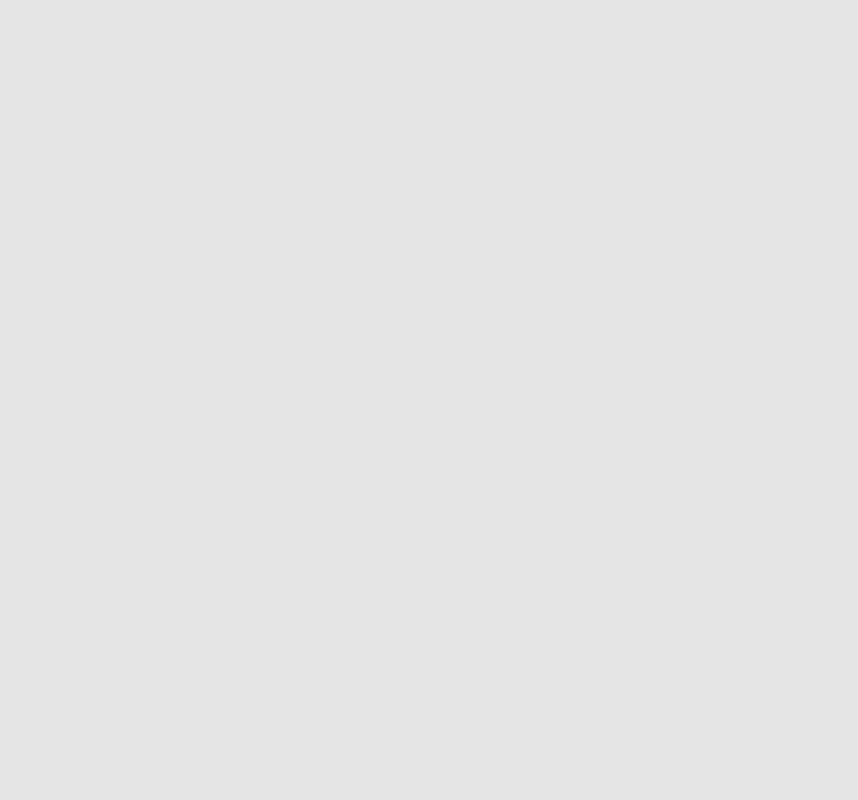
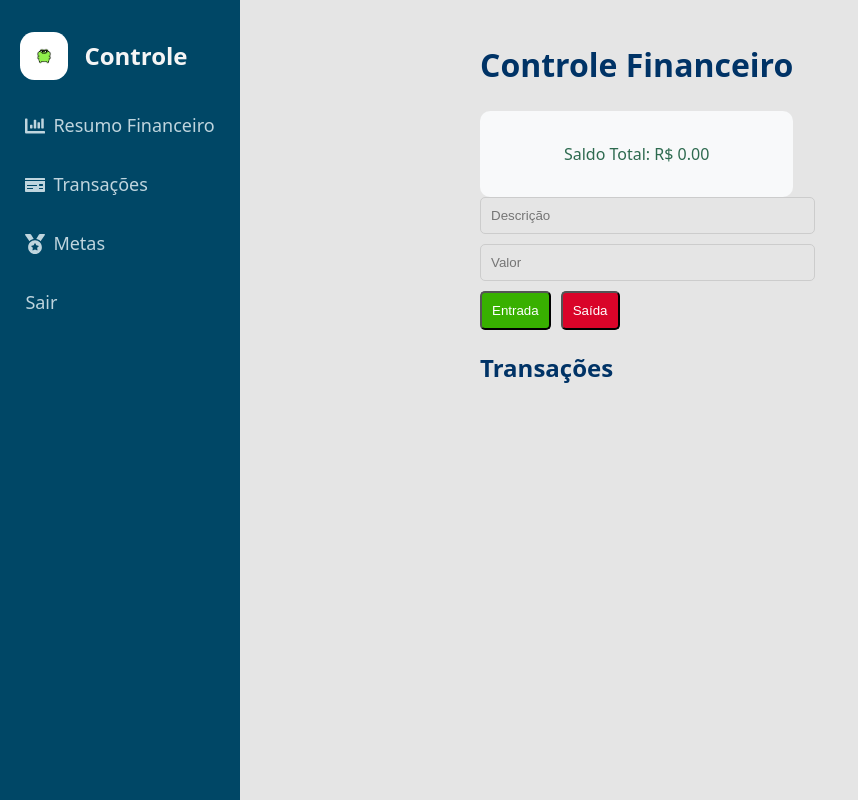
Before and after one commit to SophieKumagai/trabalhoAlex, a React (Vite) app: page /home/metas in a window 1280 px wide. Before the commit this address had no page. Shown: the whole page, without its empty margins (0-858 px from the left). Built offline with nearby package versions, Linux system fonts and the light colour scheme.

Commit message:
menu com sidebar e mostrando conteúdo do lado

```diff
--- a/src/components/App/App.jsx
+++ b/src/components/App/App.jsx
@@ -2,7 +2,7 @@ import React from 'react';
 import { BrowserRouter as Router, Route, Routes } from 'react-router-dom'; // Importando os componentes necessários
 
 import Login from "../Login/Login.jsx"
-import Menu from "../Menu/Menu.jsx"
+import Layout from "../Layout/Layout.jsx"
 import Cadastro from "../Cadastro/Cadastro.jsx"
 import ControleFinanceiro from "../ControleFinanceiro/ControleFinanceiro.jsx"
 
@@ -10,10 +10,17 @@ function App() {
   return (
     <Router>
       <Routes>
+
+        {/* sem sidebar */}
         <Route path="/" element={<Login/>} />
         <Route path="/cadastro" element={<Cadastro/>} />
-        <Route path="/home" element={<Menu />} />
-        <Route path="/controle" element={<ControleFinanceiro/>} />
+
+        {/* com sidebar */}
+        <Route path="/home" element={<Layout />}>
+          <Route path="/home/controle" element={<ControleFinanceiro />} />
+          <Route path="/home/transacoes" element={<ControleFinanceiro />} />
+          <Route path="/home/metas" element={<ControleFinanceiro />} />
+        </Route>
       </Routes>
     </Router>
   );
--- a/src/components/Cadastro/Cadastro.jsx
+++ b/src/components/Cadastro/Cadastro.jsx
@@ -1,5 +1,5 @@
 import React, { useEffect, useState } from 'react';
-import { FaRegEnvelope, FaRegEyeSlash, FaRegEye, FaRegUserCircle, FaRegFile, FaRegCalendarAlt } from 'react-icons/fa';
+import { FaRegEnvelope, FaRegEyeSlash, FaRegEye, FaRegUserCircle, FaRegFile} from 'react-icons/fa';
 import { useNavigate } from 'react-router-dom';
 
 import style from './Cadastro.module.css';
@@ -27,8 +27,34 @@ function Cadastro() {
     }
   })
 
+  function validarCPF(cpf) {
+    cpf = cpf.replace(/\D/g, "");
+
+    if (cpf.length !== 11 || /^(\d)\1{10}$/.test(cpf)) return false;
+
+    let soma = 0, resto;
+
+    for (let i = 0; i < 9; i++) soma += parseInt(cpf.charAt(i)) * (10 - i);
+    resto = (soma * 10) % 11;
+    if (resto === 10 || resto === 11) resto = 0;
+    if (resto !== parseInt(cpf.charAt(9))) return false;
+
+    soma = 0;
+    for (let i = 0; i < 10; i++) soma += parseInt(cpf.charAt(i)) * (11 - i);
+    resto = (soma * 10) % 11;
+    if (resto === 10 || resto === 11) resto = 0;
+
+    return resto === parseInt(cpf.charAt(10));
+  }
+
   const handleCadastro = () => {
     if (email && password && nome && sobrenome && cpf && dtNascimento && confirmPassword) {
+
+      // verificação e-mail
+      const emailRegex = /^[^\s@]+@[^\s@]+\.[^\s@]+$/;
+      if (emailRegex.test(email)) {
+        // verificação cpf
+        if (validarCPF(cpf) === true) {
           setIsLoading(true);
           setErrorMessage('');
 
@@ -37,6 +63,12 @@ function Cadastro() {
             sessionStorage.setItem("login", true)
             navigate("/home")
           }, 2000);
+        } else {
+          setErrorMessage('Cpf inválido!');
+        }
+      } else {
+        setErrorMessage('E-mail inválido!');
+      }
 
     } else {
       setErrorMessage('Por favor, preencha todos os campos.');
@@ -111,6 +143,7 @@ function Cadastro() {
                       type="date"
                       placeholder="Data de Nascimento"
                       value={dtNascimento}
+                      max={new Date().toISOString().split("T")[0]}
                       onChange={(e) => setDtNascimento(e.target.value)}
                     />
                   </div>
--- /dev/null
+++ b/src/components/Layout/Layout.jsx
@@ -0,0 +1,17 @@
+import React from "react";
+import { Outlet } from "react-router-dom";
+import Menu from "../Menu/Menu";
+
+const Layout = () => {
+  return (
+    <div style={{ display: "flex" }}>
+      <Menu />
+
+      <div style={{ marginLeft: "220px", padding: "20px", flex: 1 }}>
+        <Outlet />
+      </div>
+    </div>
+  );
+};
+
+export default Layout;
--- a/src/components/Menu/Menu.jsx
+++ b/src/components/Menu/Menu.jsx
@@ -1,16 +1,41 @@
 import React from 'react';
 import style from "./Menu.module.css"
+import img from "../../assets/loading.gif"
+import { NavLink } from 'react-router-dom';
+import {FaChartBar, FaMoneyCheck, FaMedal} from 'react-icons/fa';
 
 function Menu() {
+  const logout = () => {
+    sessionStorage.clear();
+    window.location.reload();
+  }
+
   return (
     <div className={style.mainMenu}>
-      <h1>Controle Financeiro</h1>
-      <ul>
-        <li><a href="#">Resumo Financeiro</a></li>
-        <li><a href="#">Adicionar Despesa</a></li>
-        <li><a href="#">Relatórios</a></li>
-        <li><a href="#">Sair</a></li>
-      </ul>
+      <div className={style.titulo}>
+        <img src={img} alt="dinheiro" />
+        <h2>Controle</h2>
+      </div>
+      <div className={style.container}>
+        <ul>
+          <li>
+            <NavLink to="/home/controle" end className={({ isActive }) => (isActive ? style.active : "")}>
+              <FaChartBar className={style.icon} /> Resumo Financeiro
+            </NavLink>
+          </li>
+          <li>
+            <NavLink to="/home/transacoes" className={({ isActive }) => (isActive ? style.active : "")}>
+              <FaMoneyCheck className={style.icon} /> Transações
+            </NavLink>
+          </li>
+          <li>
+            <NavLink to="/home/metas" className={({ isActive }) => (isActive ? style.active : "")}>
+              <FaMedal className={style.icon} /> Metas
+            </NavLink>
+          </li>
+          <li><a href="/" onClick={logout}>Sair</a></li>
+        </ul>
+      </div>
     </div>
   );
 };
--- a/src/components/Menu/Menu.module.css
+++ b/src/components/Menu/Menu.module.css
@@ -1,29 +1,71 @@
 .mainMenu {
     background-color: var(--second-color);
-    width: 100vw;
-    height: 5rem;
+    width: 15rem;
+    height: 100vh;
     display: flex;
-    flex-direction: row;
+    flex-direction: column;
+    align-items: center;
 }
-.mainMenu h1 {
+
+.mainMenu h2 {
     color: var(--branco);
+    padding: 0;
+}
+
+.titulo img {
+    width: 3rem;
+    border-radius: 30%;
+}
+
+.titulo {
+    display: flex;
+    height: 3rem;
+    align-items: center;
+    padding: 2rem;
+    padding-left: 0;
+    gap: 1rem;
 }
 
 .mainMenu ul {
     list-style-type: none;
+    gap: 2rem;
+    display: flex;
+    flex-direction: column;
+    margin: 0;
     padding: 0;
-}
-
-.mainMenu li {
-    margin: 10px 0;
 }
 
 .mainMenu a {
     text-decoration: none;
-    color: #007BFF;
+    color: var(--destaque);
     font-size: 18px;
+    display: flex;
+    align-items: center;
+    gap: 0.5rem;
 }
 
 .mainMenu a:hover {
     text-decoration: underline;
 }
+
+.mainMenu a:focus {
+    background-color: var(--destaque);
+    padding: 5px;
+    color: var(--second-color);
+    border-radius: 4px;
+}
+
+.mainMenu a:focus .icon {
+    color: var(--second-color);
+}
+
+.mainMenu li {
+    display: flex;
+    align-items: center;
+    gap: 0.5rem;
+}
+
+.icon {
+    font-size: 20px;
+    color: var(--destaque);
+}
--- a/src/index.css
+++ b/src/index.css
@@ -17,16 +17,14 @@
   /* colocar as cores do nosso projeto */
   --primary-color: #003366;
   --second-color: #004766;
-  --destaque: #005C66;
+  --destaque: rgb(191, 213, 222);
   --neutra: #E5E5E5;
   --preto: #333333;
-  --branco: #F5F5F5
+  --branco: #F5F5F5;
 }
 
 body {
   display: flex;
-  justify-content: center;
-  align-items: center;
   height: 100vh;
   margin: 0;
 }
```
Lines whose indentation alone changed are shown as unchanged.
